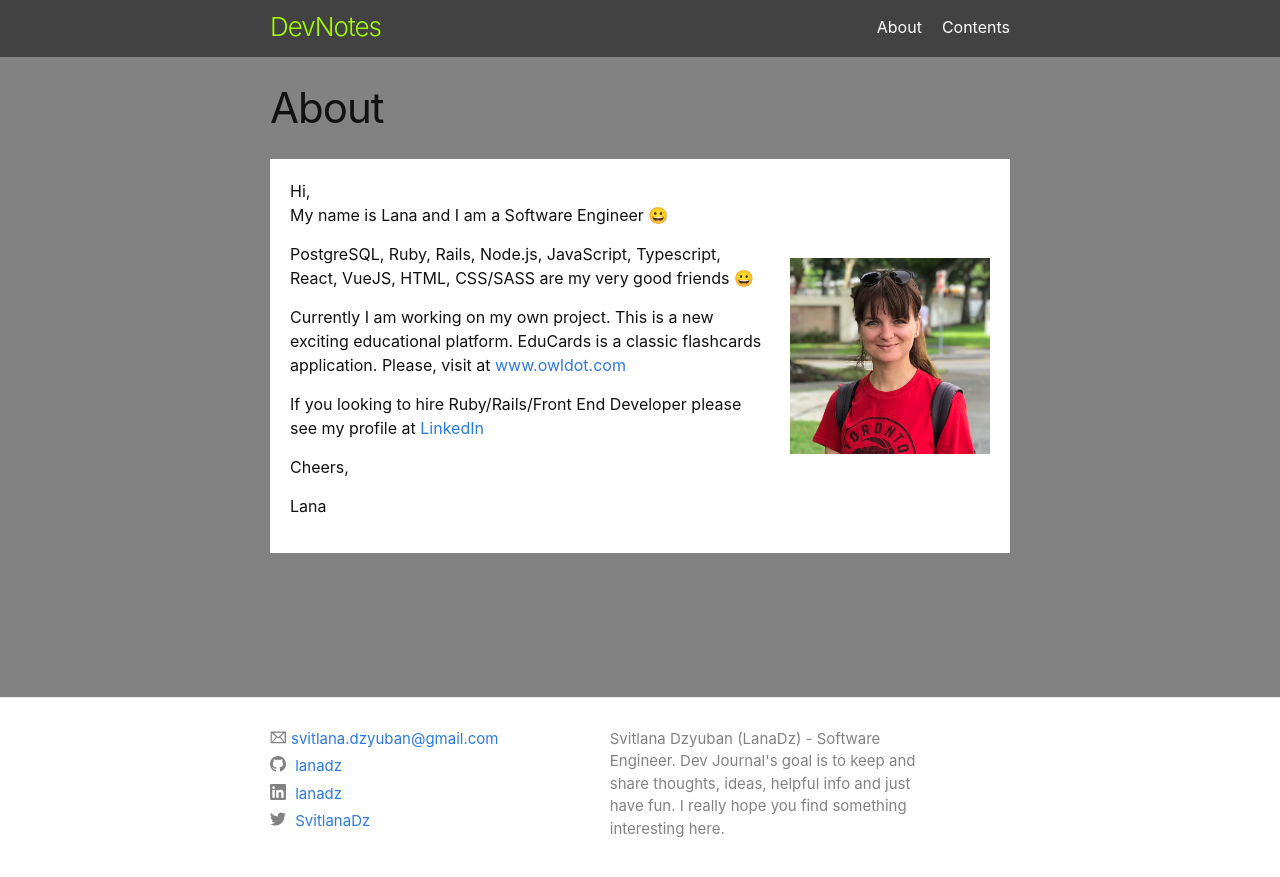
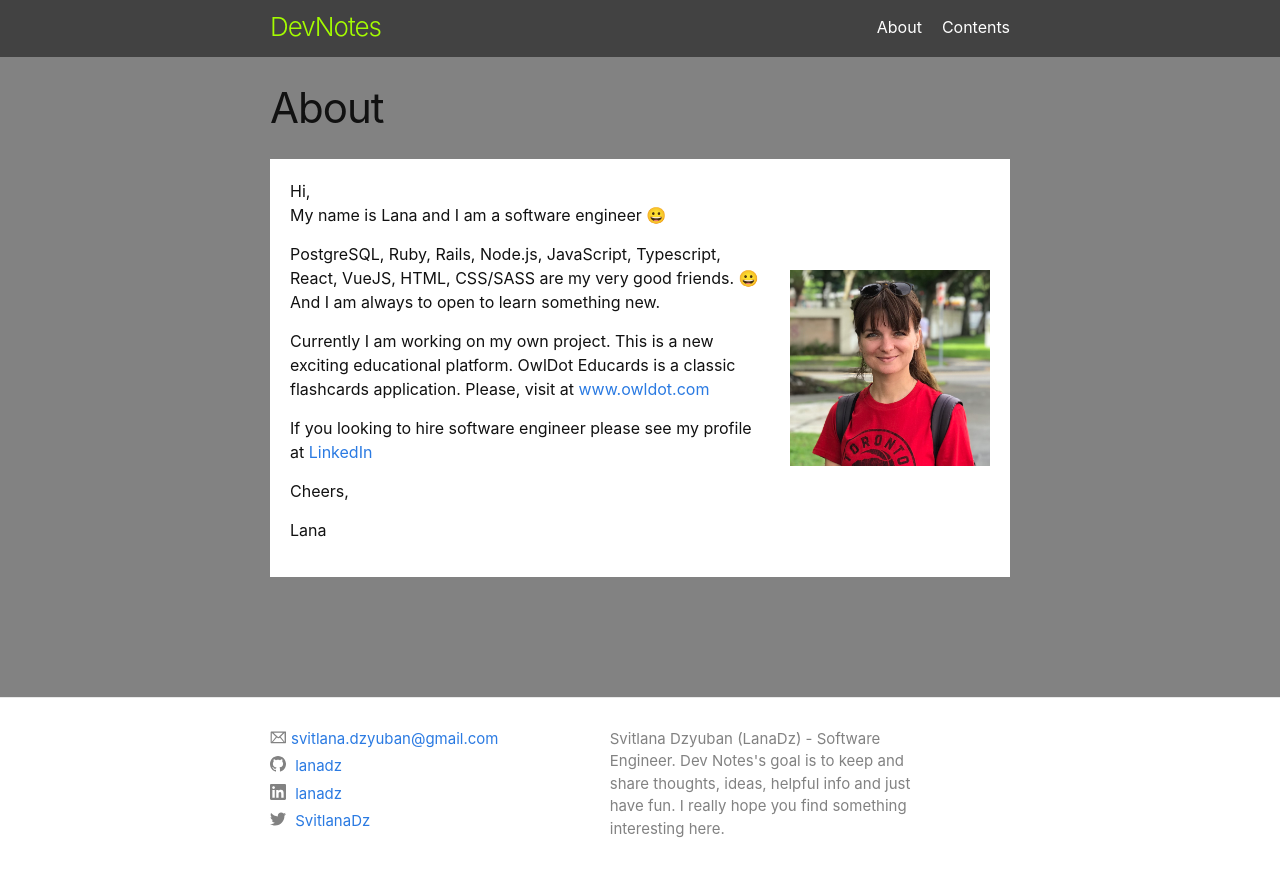
Before and after one commit to owldot/lanadz.github.io, a Jekyll site: the page built from about.html, in a window 1280 px wide. Shown: the top 877 px of the page. Built offline with Jekyll 4.4.1, drawn with Linux system fonts in a browser that asks for light colours.

Commit message:
Fix wording

```diff
--- a/_config.yml
+++ b/_config.yml
@@ -17,7 +17,7 @@
 email: svitlana.dzyuban@gmail.com
 description: >- # this means to ignore newlines until "baseurl:"
   Svitlana Dzyuban (LanaDz) - Software Engineer.
-  Dev Journal's goal is to keep and share thoughts, ideas, helpful info and just have fun.
+  Dev Notes's goal is to keep and share thoughts, ideas, helpful info and just have fun.
   I really hope you find something interesting here.
 baseurl: '' # the subpath of your site, e.g. /blog
 url: 'https://lanadz.com' # the base hostname & protocol for your site, e.g. http://example.com
--- a/about.html
+++ b/about.html
@@ -5,34 +5,36 @@ permalink: /about/
 ---
 
 <div
-  style="display: flex;
-  justify-content: space-around;
-  background-color: white;
-  padding: 20px;
-  flex-flow: row wrap;
+  style="
+    display: flex;
+    justify-content: space-around;
+    background-color: white;
+    padding: 20px;
+    flex-flow: row wrap;
   "
 >
   <div style="flex: 1;">
     Hi,
     <p>
-      My name is Lana and I am a Software Engineer 😀
+      My name is Lana and I am a software engineer 😀
     </p>
 
     <p>
       PostgreSQL, Ruby, Rails, Node.js, JavaScript, Typescript, React, VueJS,
-      HTML, CSS/SASS are my very good friends 😀
+      HTML, CSS/SASS are my very good friends. 😀 And I am always to open to
+      learn something new.
     </p>
 
     <p>
       Currently I am working on my own project. This is a new exciting
-      educational platform. EduCards is a classic flashcards application.
+      educational platform. OwlDot Educards is a classic flashcards application.
       Please, visit at
       <a href="https://www.owldot.com">www.owldot.com</a>
     </p>
 
     <p>
-      If you looking to hire Ruby/Rails/Front End Developer please see my
-      profile at <a href="https://www.linkedin.com/in/lanadz/">LinkedIn</a>
+      If you looking to hire software engineer please see my profile at
+      <a href="https://www.linkedin.com/in/lanadz/">LinkedIn</a>
     </p>
 
     <p>
@@ -44,6 +46,6 @@ permalink: /about/
   </div>
 
   <div style="width: 200px; margin: auto 0; padding: 0 0 0 20px;">
-    <img style="width: 100%" src="/assets/lana.jpg" />
+    <img style="width: 100%;" src="/assets/lana.jpg" />
   </div>
 </div>
```
